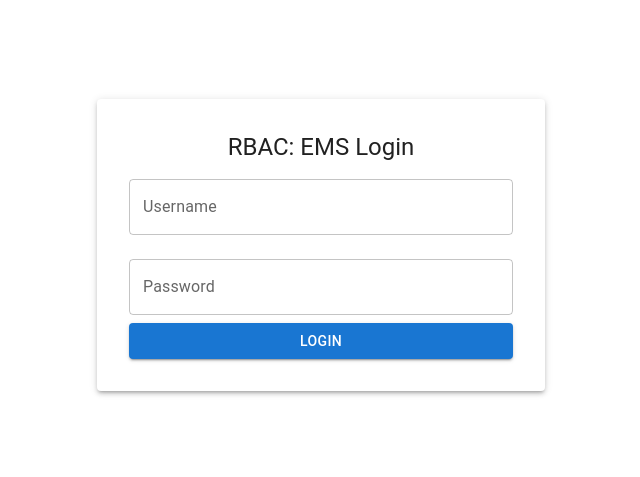
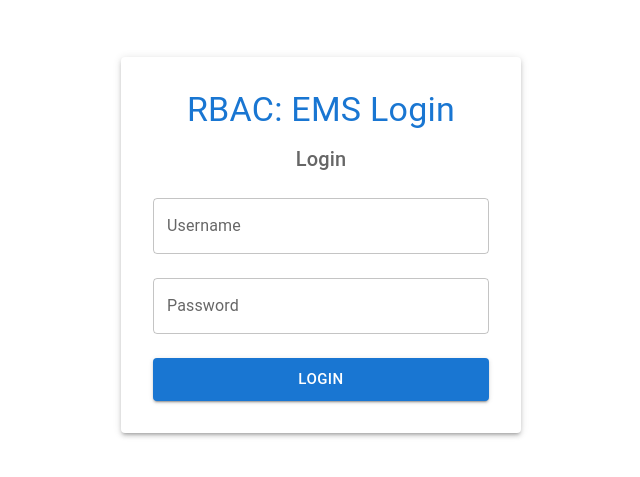
Before and after one commit to TinkerWizard/RBAC-Event-Management-System, a React (Vite) app: page / in a window 1280 px wide. Shown: the part 155-632 px from the top of the page, without its empty margins (319-959 px from the left). Built offline with nearby package versions, Linux system fonts and the light colour scheme.

Commit message:
made some ui changes and using users data from userSlice

```diff
--- a/src/components/LoginForm.tsx
+++ b/src/components/LoginForm.tsx
@@ -1,10 +1,18 @@
-// src/components/LoginForm.tsx
+import React, { useState } from 'react';
 import { useForm } from 'react-hook-form';
-import { useDispatch } from 'react-redux';
+import { useDispatch, useSelector } from 'react-redux';
 import { useNavigate } from 'react-router-dom';
-import { TextField, Button, Paper, Box, Typography } from '@mui/material';
+import {
+  TextField,
+  Button,
+  Paper,
+  Box,
+  Typography,
+  CircularProgress,
+  Alert
+} from '@mui/material';
 import { login, logout } from '../store/authSlice';
-import { users } from '../data/mockData';
+import { RootState } from '../store/store';
 
 interface LoginFormInputs {
   username: string;
@@ -12,52 +20,119 @@ interface LoginFormInputs {
 }
 
 const LoginForm: React.FC = () => {
-  const { register, handleSubmit, formState: { errors } } = useForm<LoginFormInputs>();
+  const [isLoading, setIsLoading] = useState(false);
+  const [error, setError] = useState('');
+
+  const users = useSelector((state: RootState) => state.users.users);
+  const {
+    register,
+    handleSubmit,
+    formState: { errors }
+  } = useForm<LoginFormInputs>();
+
   const dispatch = useDispatch();
   const navigate = useNavigate();
 
+  const onSubmit = async (data: LoginFormInputs) => {
+    setIsLoading(true);
+    setError('');
 
-  const onSubmit = (data: LoginFormInputs) => {
+    try {
       const user = users.find(
         u => u.username === data.username && u.password === data.password
       );
 
       if (user) {
         if (user.status === 'INACTIVE') {
-        alert('Your account is disabled. Contact admin');
+          setError('Your account is disabled. Please contact admin.');
           dispatch(logout());
-        navigate('/');
           return;
         }
+
         dispatch(login(user));
-
         navigate('/dashboard');
+      } else {
+        setError('Invalid username or password');
+      }
+    } catch (err) {
+      setError('An error occurred during login');
+      console.error('Login error:', err);
+    } finally {
+      setIsLoading(false);
     }
   };
 
   return (
     <Box
-      display="flex"
-      justifyContent="center"
-      alignItems="center"
-      minHeight="100vh"
+      sx={{
+        display: 'flex',
+        justifyContent: 'center',
+        alignItems: 'center',
+        minHeight: '100vh',
+        bgcolor: 'background.default'
+      }}
     >
-      <Paper elevation={3} className="p-8 max-w-md w-full">
-        <Typography variant="h5" className="mb-4 text-center">
+      <Paper
+        elevation={3}
+        sx={{
+          p: 4,
+          width: '100%',
+          maxWidth: 400,
+          mx: 2
+        }}
+      >
+        <Typography
+          variant="h4"
+          component="h1"
+          align="center"
+          gutterBottom
+          color="primary"
+        >
           RBAC: EMS Login
         </Typography>
+
+        <Typography
+          variant="h6"
+          component="h2"
+          align="center"
+          gutterBottom
+          color="text.secondary"
+        >
+          Login
+        </Typography>
+
+        {error && (
+          <Alert
+            severity="error"
+            sx={{ mb: 2 }}
+            onClose={() => setError('')}
+          >
+            {error}
+          </Alert>
+        )}
+
         <form onSubmit={handleSubmit(onSubmit)}>
           <TextField
-            {...register('username', { required: 'Username is required' })}
+            {...register('username', {
+              required: 'Username is required'
+            })}
             label="Username"
             variant="outlined"
             fullWidth
             margin="normal"
             error={!!errors.username}
             helperText={errors.username?.message}
+            disabled={isLoading}
           />
+
           <TextField
-            {...register('password', { required: 'Password is required' })}
+            {...register('password', {
+              required: 'Password is required',
+              minLength: {
+                value: 4,
+                message: 'Password must be at least 4 characters'
+              }
+            })}
             label="Password"
             type="password"
             variant="outlined"
@@ -65,15 +140,23 @@ const LoginForm: React.FC = () => {
             margin="normal"
             error={!!errors.password}
             helperText={errors.password?.message}
+            disabled={isLoading}
           />
+
           <Button
             type="submit"
             variant="contained"
             color="primary"
             fullWidth
-            className="mt-4"
+            size="large"
+            sx={{ mt: 2 }}
+            disabled={isLoading}
           >
-            Login
+            {isLoading ? (
+              <CircularProgress size={24} color="inherit" />
+            ) : (
+              'Login'
+            )}
           </Button>
         </form>
       </Paper>
```
Lines whose indentation alone changed are shown as unchanged.
